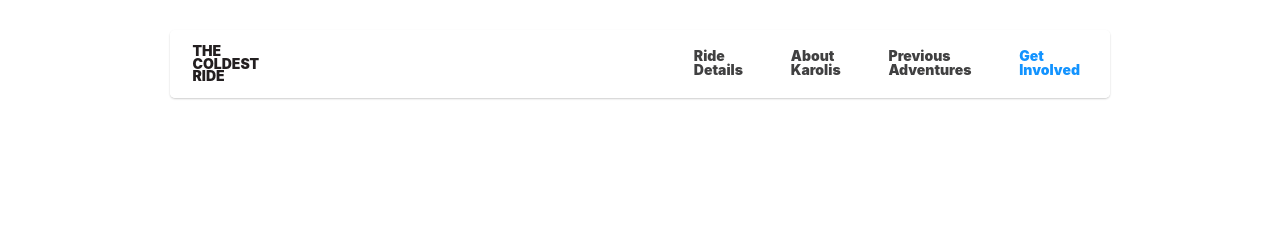
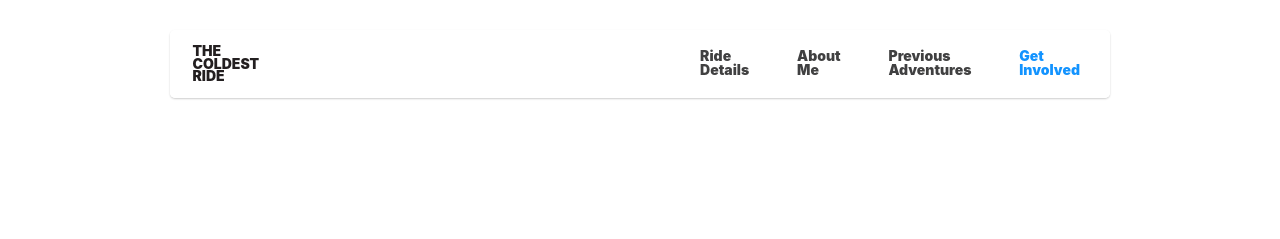
Before and after one commit to karolismieliauskas/thecoldestride.com, a Jekyll site: the page built from pages/thanks.html, in a window 1280 px wide. Shown: the top 239 px of the page. Built offline with Jekyll 4.4.1, drawn with Linux system fonts in a browser that asks for light colours.

Commit message:
Change link title

```diff
--- a/_data/navigation.yml
+++ b/_data/navigation.yml
@@ -3,7 +3,7 @@ menu_toggle: Explore
 items:
   - name: Ride Details
     url: /home.html
-  - name: About Karolis
+  - name: About Me
     url: /about-karolis.html
   - name: Previous Adventures
     items:
```
